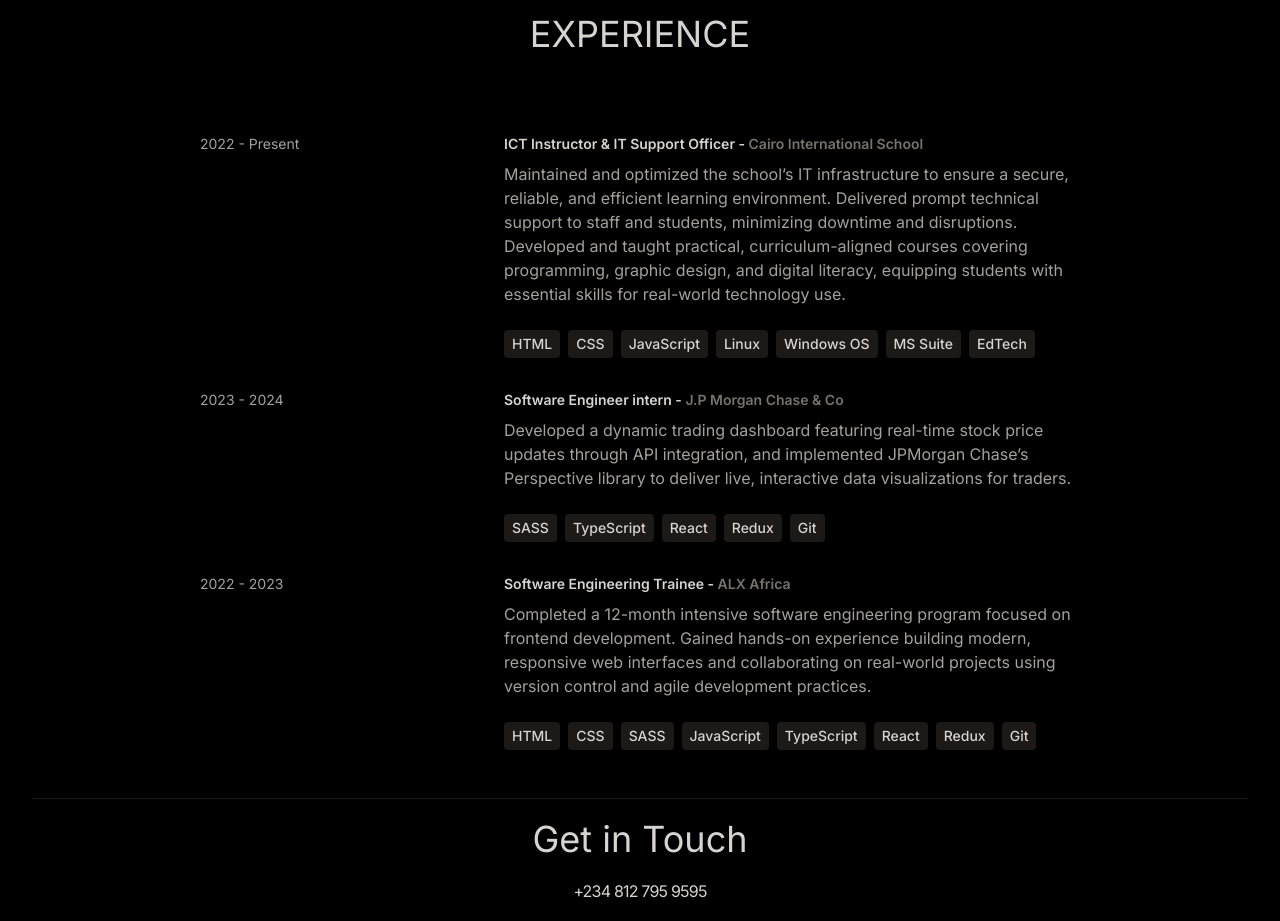
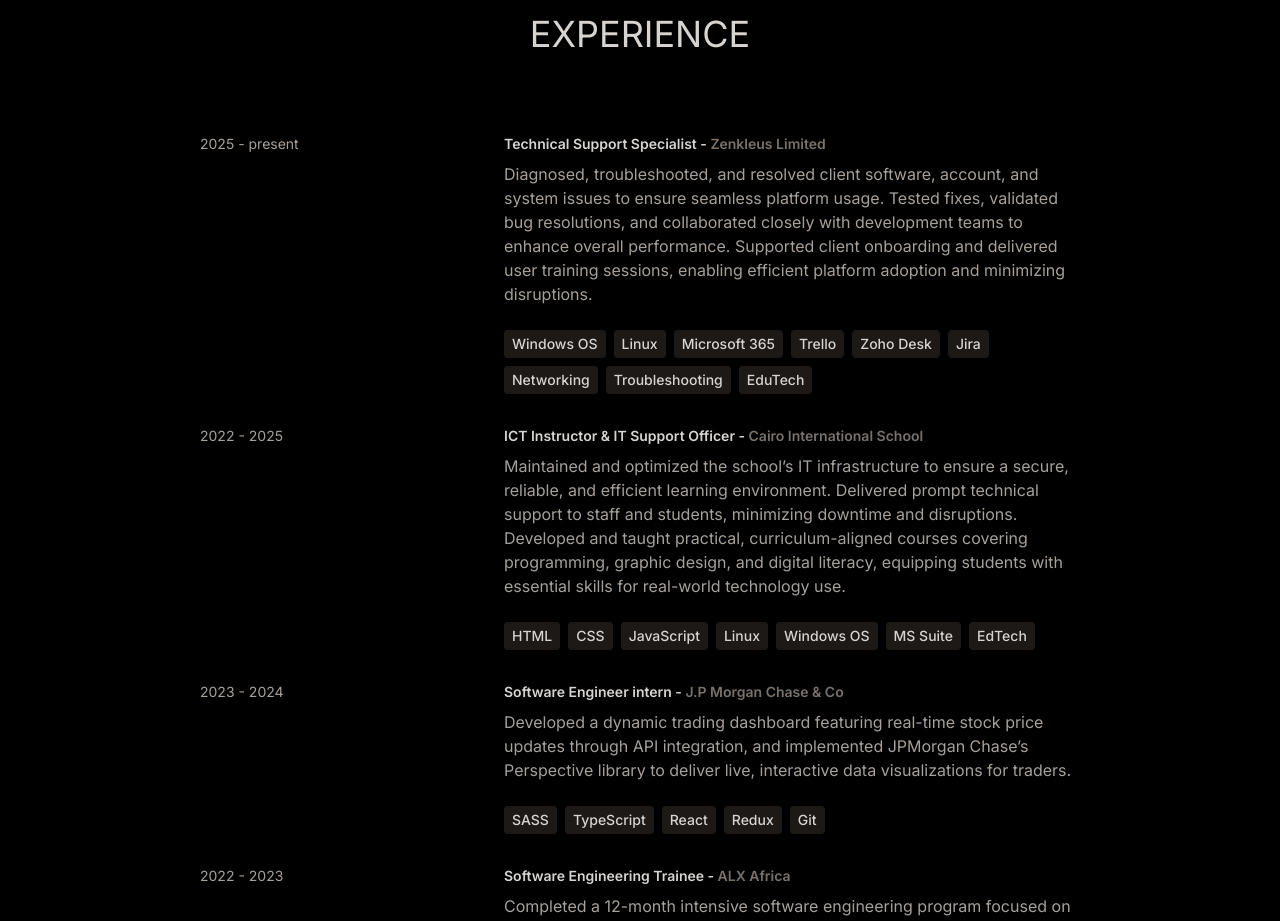
Before and after one commit to Mustapha-Hamza/myPortfolio, a React (Vite) app: page / in a window 1280 px wide. Shown: the part 2520-3441 px from the top of the page. Built offline with nearby package versions, Linux system fonts and the light colour scheme.

Commit message:
update hero and index structure

```diff
--- a/src/components/Hero.jsx
+++ b/src/components/Hero.jsx
@@ -90,7 +90,7 @@
               {HERO_CONTENT}
             </motion.p>
             <motion.a
-              href="https://drive.google.com/uc?export=download&id=1MacvgkXZ09j-mkaiE8q2dc1GF4o8hhtP"
+              href="https://drive.google.com/uc?export=download&id=1QWKIfm8qUi28ZhCUa8gkD7t6Vrf1vkiu"
               rel="noopener noreferrer"
               whileHover={{ scale: 1.1 }}
               whileTap={{ scale: 0.9 }}
--- a/src/constants/index.js
+++ b/src/constants/index.js
@@ -9,7 +9,25 @@
 
 export const EXPERIENCES = [
   {
-    year: " 2022 - Present",
+    year: " 2025 - present",
+    role: "Technical Support Specialist  ",
+    company: " Zenkleus Limited",
+    description: `Diagnosed, troubleshooted, and resolved client software, account, and system issues to ensure seamless platform usage. Tested fixes, validated bug resolutions, and collaborated closely with development teams to enhance overall performance. Supported client onboarding and delivered user training sessions, enabling efficient platform adoption and minimizing disruptions.`,
+    technologies: [
+      "Windows OS",
+      "Linux",
+      "Microsoft 365",
+      "Trello",
+      "Zoho Desk",
+      "Jira",
+      "Networking",
+      "Troubleshooting",
+      "EduTech",
+    ],
+  },
+
+  {
+    year: " 2022 - 2025",
     role: "ICT Instructor & IT Support Officer ",
     company: " Cairo International School",
     description: `Maintained and optimized the school’s IT infrastructure to ensure a secure, reliable, and efficient learning environment. Delivered prompt technical support to staff and students, minimizing downtime and disruptions. Developed and taught practical, curriculum-aligned courses covering programming, graphic design, and digital literacy, equipping students with essential skills for real-world technology use.`,
```
